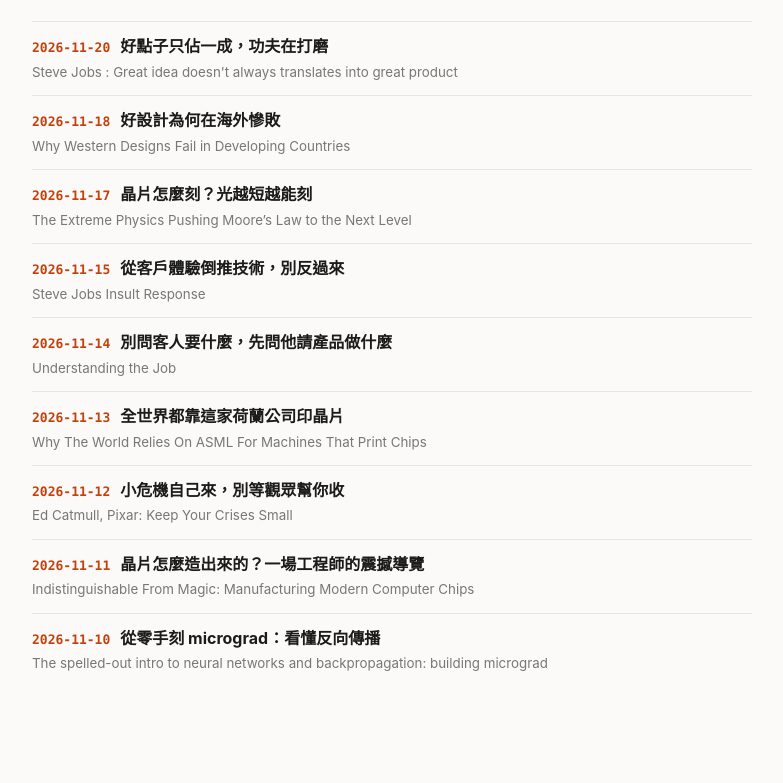
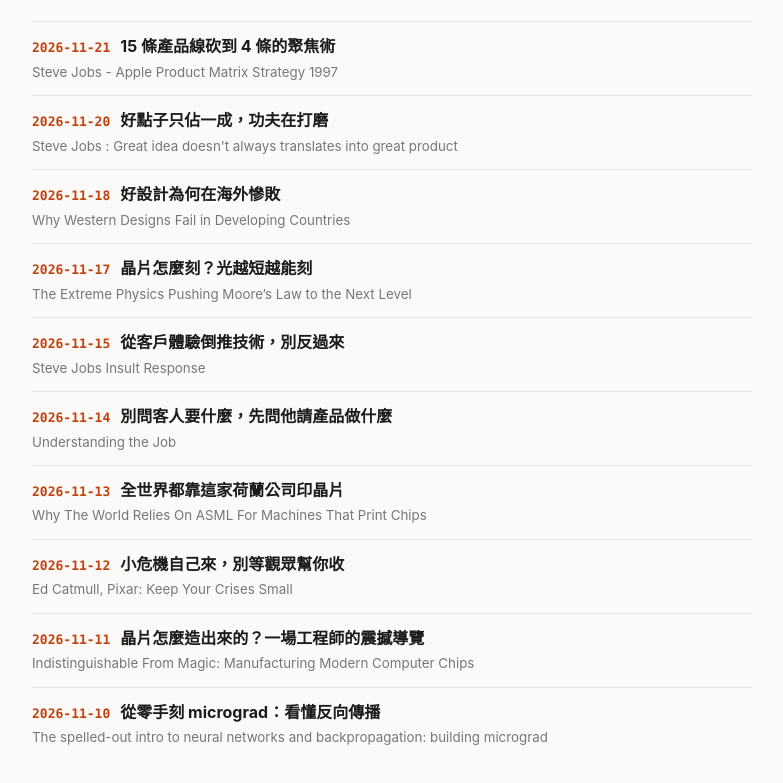
Before and after one commit to BRZDer/hn-daily, a plain HTML site: page index.html in a window 1280 px wide. Shown: the part 109-892 px from the top of the page, without its empty margins (248-1031 px from the left). Before the commit the page ends 828 px from the top, so only its background shows below. Drawn offline with Linux system fonts and the light colour scheme.

Commit message:
每日一片 2026-11-21

```diff
--- a/index.html
+++ b/index.html
@@ -10,4 +10,4 @@ a{color:var(--fg);text-decoration:none;font-weight:700;display:block} a:hover{co
 a span{color:var(--ac);font:600 13px ui-monospace,Menlo,monospace;margin-right:10px}
 small{color:var(--mu);display:block;margin-top:2px}</style></head><body>
 <h1>HN 每日一片</h1><p class="s">Hacker News 網友多年來反覆推薦的影片，每天一支中文重點 PDF。</p>
-<ul><li><a href="2026-11-20.pdf"><span>2026-11-20</span>好點子只佔一成，功夫在打磨</a><small>Steve Jobs : Great idea doesn&#x27;t always translates into great product</small></li><li><a href="2026-11-18.pdf"><span>2026-11-18</span>好設計為何在海外慘敗</a><small>Why Western Designs Fail in Developing Countries</small></li><li><a href="2026-11-17.pdf"><span>2026-11-17</span>晶片怎麼刻？光越短越能刻</a><small>The Extreme Physics Pushing Moore’s Law to the Next Level</small></li><li><a href="2026-11-15.pdf"><span>2026-11-15</span>從客戶體驗倒推技術，別反過來</a><small>Steve Jobs Insult Response</small></li><li><a href="2026-11-14.pdf"><span>2026-11-14</span>別問客人要什麼，先問他請產品做什麼</a><small>Understanding the Job</small></li><li><a href="2026-11-13.pdf"><span>2026-11-13</span>全世界都靠這家荷蘭公司印晶片</a><small>Why The World Relies On ASML For Machines That Print Chips</small></li><li><a href="2026-11-12.pdf"><span>2026-11-12</span>小危機自己來，別等觀眾幫你收</a><small>Ed Catmull, Pixar: Keep Your Crises Small</small></li><li><a href="2026-11-11.pdf"><span>2026-11-11</span>晶片怎麼造出來的？一場工程師的震撼導覽</a><small>Indistinguishable From Magic: Manufacturing Modern Computer Chips</small></li><li><a href="2026-11-10.pdf"><span>2026-11-10</span>從零手刻 micrograd：看懂反向傳播</a><small>The spelled-out intro to neural networks and backpropagation: building micrograd</small></li></ul></body></html>
+<ul><li><a href="2026-11-21.pdf"><span>2026-11-21</span>15 條產品線砍到 4 條的聚焦術</a><small>Steve Jobs - Apple Product Matrix Strategy 1997</small></li><li><a href="2026-11-20.pdf"><span>2026-11-20</span>好點子只佔一成，功夫在打磨</a><small>Steve Jobs : Great idea doesn&#x27;t always translates into great product</small></li><li><a href="2026-11-18.pdf"><span>2026-11-18</span>好設計為何在海外慘敗</a><small>Why Western Designs Fail in Developing Countries</small></li><li><a href="2026-11-17.pdf"><span>2026-11-17</span>晶片怎麼刻？光越短越能刻</a><small>The Extreme Physics Pushing Moore’s Law to the Next Level</small></li><li><a href="2026-11-15.pdf"><span>2026-11-15</span>從客戶體驗倒推技術，別反過來</a><small>Steve Jobs Insult Response</small></li><li><a href="2026-11-14.pdf"><span>2026-11-14</span>別問客人要什麼，先問他請產品做什麼</a><small>Understanding the Job</small></li><li><a href="2026-11-13.pdf"><span>2026-11-13</span>全世界都靠這家荷蘭公司印晶片</a><small>Why The World Relies On ASML For Machines That Print Chips</small></li><li><a href="2026-11-12.pdf"><span>2026-11-12</span>小危機自己來，別等觀眾幫你收</a><small>Ed Catmull, Pixar: Keep Your Crises Small</small></li><li><a href="2026-11-11.pdf"><span>2026-11-11</span>晶片怎麼造出來的？一場工程師的震撼導覽</a><small>Indistinguishable From Magic: Manufacturing Modern Computer Chips</small></li><li><a href="2026-11-10.pdf"><span>2026-11-10</span>從零手刻 micrograd：看懂反向傳播</a><small>The spelled-out intro to neural networks and backpropagation: building micrograd</small></li></ul></body></html>
```
Also changed, not shown: manifest.json, 1 other file.
